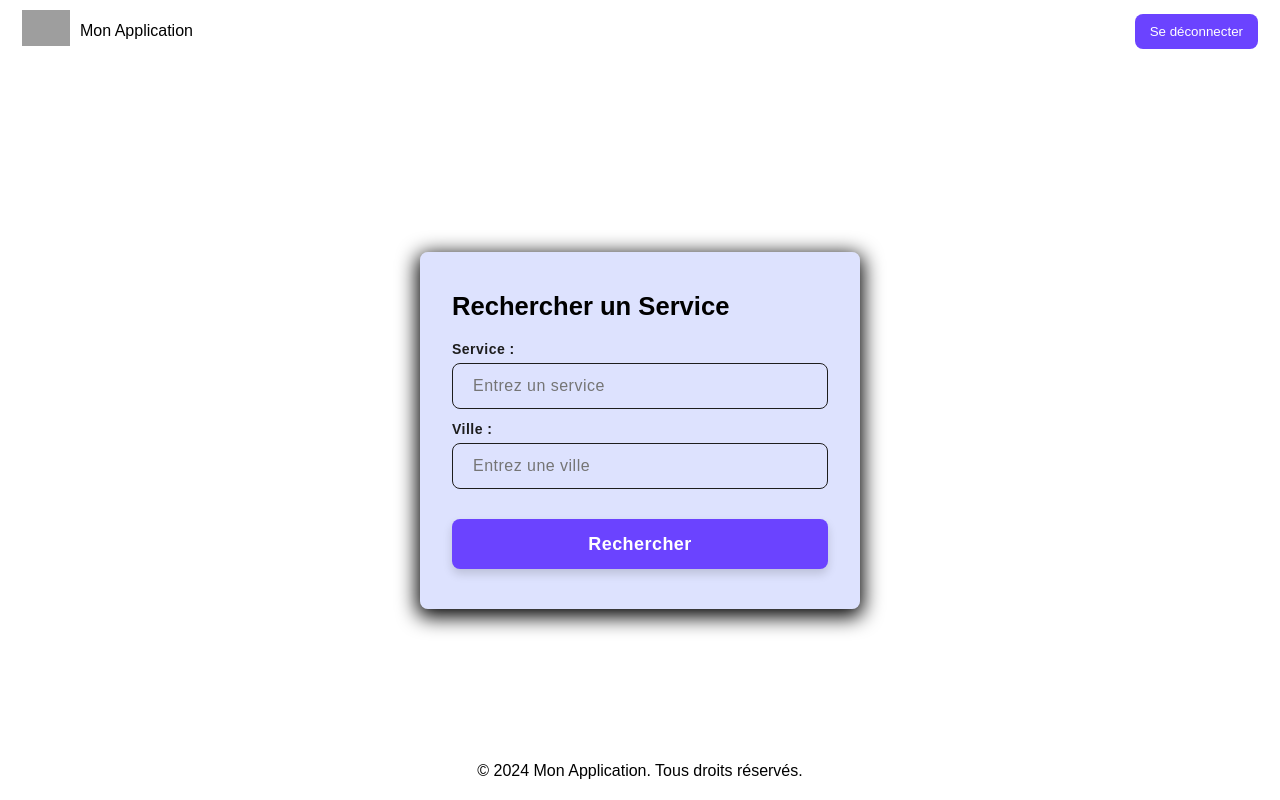
After one commit to MrSamy91/rdv_plateform, a Flask app: template templates/search.html in a window 1280 px wide. The commit adds this page. Run offline with Flask 3, Linux system fonts and the light colour scheme; the template is opened without the code that fills it, so the values that code supplies are empty; grey boxes are pictures that could not be loaded.

Commit message:
Update search.html: reposition header and logout button, integrate CSS for consistent styling, and add search form for service and city.

```diff
--- /dev/null
+++ b/templates/search.html
@@ -0,0 +1,212 @@
+<!DOCTYPE html>
+<html lang="fr">
+<head>
+    <meta charset="UTF-8">
+    <meta name="viewport" content="width=device-width, initial-scale=1.0">
+    <title>Recherche de Services</title>
+    <style>
+        /* ==============================
+           CONFIGURATION VARIABLES
+           ============================== */
+
+        /* Couleurs */
+        :root {
+            --background-color: #ffffffa0; /* Couleur d'arrière-plan principale */
+            --container-color:  #8495f946; /* Couleur de fond du conteneur */
+            --shadow-color: #000000;
+            --text-color: #1d1d1d; /* Couleur du texte */
+            --primary-color: #6b43ff; /* Couleur principale pour les boutons */
+            --secondary-color: #5222fd; /* Couleur secondaire pour les survols */
+            --footer-bg-color: rgba(241, 241, 241, 0); /* Couleur de fond du footer */
+            --logo-size: 48px; /* Taille du logo */
+        }
+
+        /* ==============================
+           RESET CSS
+           ============================== */
+        * {
+            padding: 0;
+            margin: 0;
+            box-sizing: border-box;
+            font-family: 'Mulish', sans-serif; /* Police de caractère par défaut */
+        }
+
+        /* ==============================
+           STYLES DU BODY
+           ============================== */
+        body {
+            height: 100vh; /* Prend toute la hauteur de la fenêtre */
+            display: flex;
+            align-items: center; /* Centre le contenu verticalement */
+            justify-content: center; /* Centre le contenu horizontalement */
+            background-color: var(--background-color); /* Couleur d'arrière-plan */
+            flex-direction: column; /* Arrange le contenu de façon verticale */
+        }
+
+        /* ==============================
+           STYLES DU HEADER
+           ============================== */
+        .header {
+            display: flex;
+            justify-content: space-between; /* Espace entre le titre et le bouton */
+            align-items: center; /* Centre verticalement */
+            width: 100%; /* Prend toute la largeur */
+            position: absolute; /* Positionne le header en haut de la page */
+            top: 0; /* Aligne en haut */
+            padding: 10px 22px; /* Espacement autour */
+        }
+
+        .logout-button {
+            background-color: var(--primary-color); /* Utilise la couleur principale pour le bouton */
+            color: white; /* Couleur du texte */
+            padding: 10px 15px; /* Espacement interne */
+            border: none; /* Pas de bordure */
+            border-radius: 8px; /* Coins arrondis */
+            text-decoration: none; /* Pas de soulignement */
+            cursor: pointer; /* Curseur pointer */
+            transition: background-color 0.3s ease; /* Transition pour le survol */
+        }
+
+        .logout-button:hover {
+            background-color: var(--secondary-color); /* Couleur au survol */
+        }
+
+        /* ==============================
+           STYLES DU LOGO
+           ============================== */
+        .logo {
+            display: flex;
+            align-items: center;
+            gap: 10px;
+        }
+
+        .logo img {
+            width: var(--logo-size); /* Utilise la taille configurée */
+        }
+
+        .logo a {
+            font-size: 24px;
+            font-weight: bold;
+            text-decoration: none;
+            color: #464646; /* Couleur du texte du logo */
+        }
+
+        /* ==============================
+           STYLES DU CONTENEUR
+           ============================== */
+        .container {
+            width: 440px; /* Largeur fixe du conteneur */
+            padding: 40px 32px;
+            border-radius: 8px;
+            box-shadow: var(--shadow-color) 0px 5px 20px 3px; /* Ombre autour du conteneur */
+            background: var(--container-color); /* Couleur de fond du conteneur */
+            margin-top: 60px; /* Marge en haut pour éviter le header */
+        }
+
+        .container h1 {
+            font-size: 1.6rem;
+            margin-bottom: 20px; /* Marge en bas de l'en-tête */
+        }
+
+        /* ==============================
+           STYLES DU FORMULAIRE
+           ============================== */
+        .container form label {
+            color: var(--text-color); /* Utilise la couleur du texte */
+            font-size: 14px;
+            font-weight: bold;
+            letter-spacing: 0.03rem;
+            display: block; /* Affiche les labels en bloc */
+            margin-top: 12px; /* Marge en haut */
+        }
+
+        .container form .custome-input {
+            position: relative; /* Position relative pour l'icône */
+        }
+
+        .container form .custome-input input {
+            color: var(--text-color); /* Couleur du texte des champs */
+            font-size: 16px;
+            font-weight: 500;
+            width: 100%; /* Occupe toute la largeur */
+            height: 46px; /* Hauteur des champs */
+            letter-spacing: 0.03rem;
+            border: 1px solid var(--text-color); /* Bordure des champs */
+            background: transparent; /* Fond transparent */
+            outline: none; /* Pas de contour par défaut */
+            border-radius: 8px; /* Coins arrondis */
+            text-indent: 20px; /* Indentation du texte */
+            margin-top: 6px; /* Marge en haut */
+            transition: all 0.3s ease; /* Transition pour les effets au focus */
+        }
+
+        .container form .custome-input input:focus {
+            border-color: var(--secondary-color); /* Bordure au focus */
+        }
+
+        .container form .login {
+            width: 100%; /* Occupe toute la largeur */
+            margin-top: 30px; /* Marge en haut */
+            background: var(--primary-color); /* Couleur de fond du bouton */
+            color: #fff; /* Couleur du texte */
+            border: none; /* Pas de bordure */
+            line-height: 50px; /* Hauteur de ligne */
+            font-size: 18px;
+            letter-spacing: 0.025em;
+            cursor: pointer; /* Curseur pointer au survol */
+            font-weight: 800; /* Poids de la police */
+            border-radius: 8px; /* Coins arrondis */
+            box-shadow: 0 5px 10px rgba(0, 0, 0, 0.15); /* Ombre autour du bouton */
+            transition: all 0.3s ease; /* Transition pour les effets au survol */
+        }
+
+        .container form .login:hover {
+            background: var(--secondary-color); /* Couleur de fond au survol */
+        }
+
+        /* ==============================
+           STYLES DU FOOTER
+           ============================== */
+        .footer {
+            text-align: center; /* Centre le texte du footer */
+            padding: 20px; /* Espacement autour du texte */
+            background-color: var(--footer-bg-color); /* Couleur de fond du footer */
+            position: absolute; /* Positionne le footer */
+            bottom: 0; /* Aligne en bas */
+            width: 100%; /* Prend toute la largeur */
+        }
+    </style>
+</head>
+<body>
+    <header class="header">
+        <div class="logo">
+            <a href="/"><img src="logo.png" alt="Logo"></a> <!-- Remplacez logo.png par le chemin correct -->
+            <span>Mon Application</span>
+        </div>
+        <button class="logout-button">Se déconnecter</button>
+    </header>
+
+    <div class="container">
+        <h1>Rechercher un Service</h1>
+        <form action="/search" method="GET">
+            <label for="service">Service :</label>
+            <div class="custome-input">
+                <input type="text" id="service" name="service" placeholder="Entrez un service" required>
+                <i class="fas fa-search"></i> <!-- Assurez-vous d'inclure Font Awesome si vous utilisez des icônes -->
+            </div>
+
+            <label for="city">Ville :</label>
+            <div class="custome-input">
+                <input type="text" id="city" name="city" placeholder="Entrez une ville" required>
+                <i class="fas fa-map-marker-alt"></i>
+            </div>
+
+            <button type="submit" class="login">Rechercher</button>
+        </form>
+    </div>
+
+    <footer class="footer">
+        &copy; 2024 Mon Application. Tous droits réservés.
+    </footer>
+</body>
+</html>
```
Also changed, not shown: static/css/style.css (+26 -0 lines).
